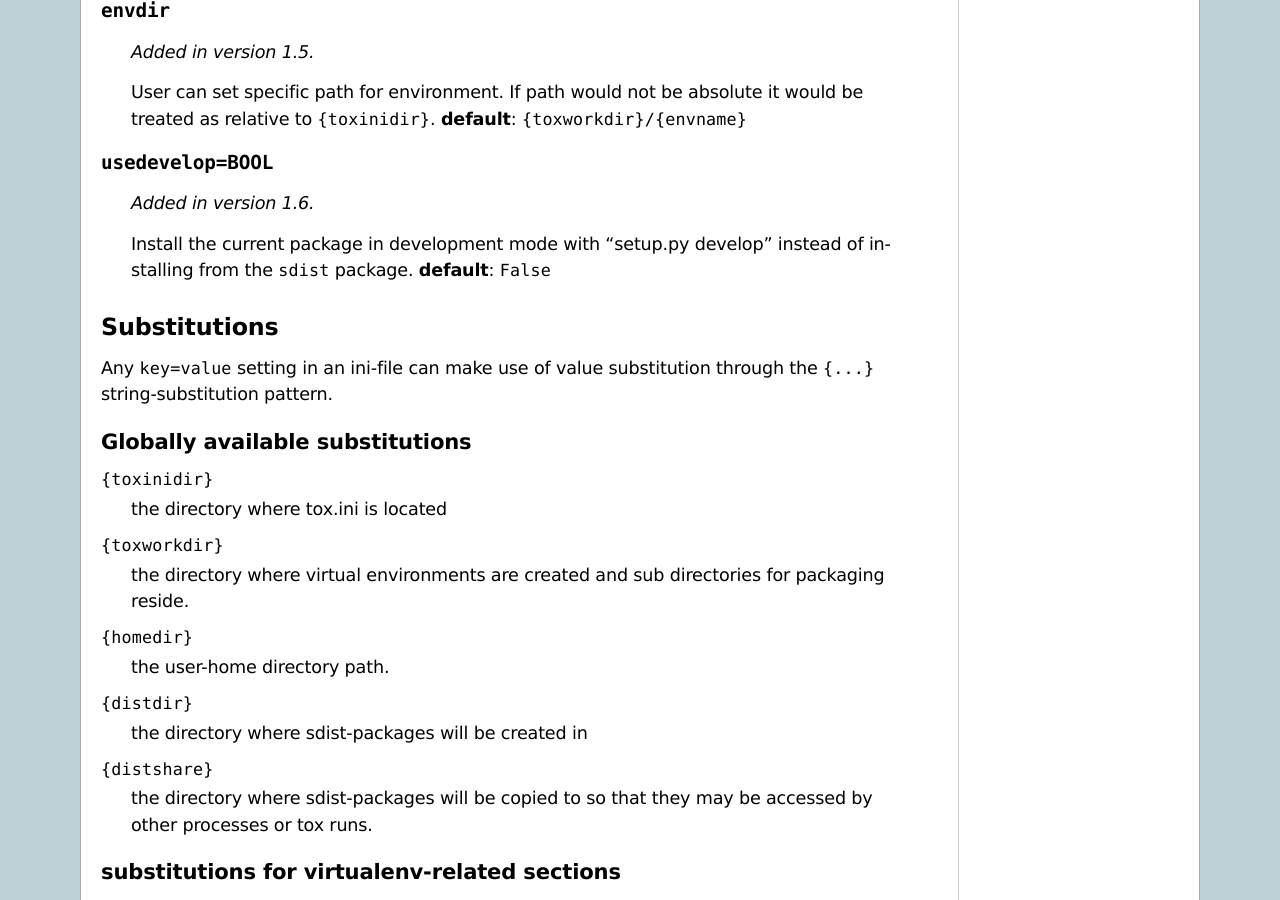
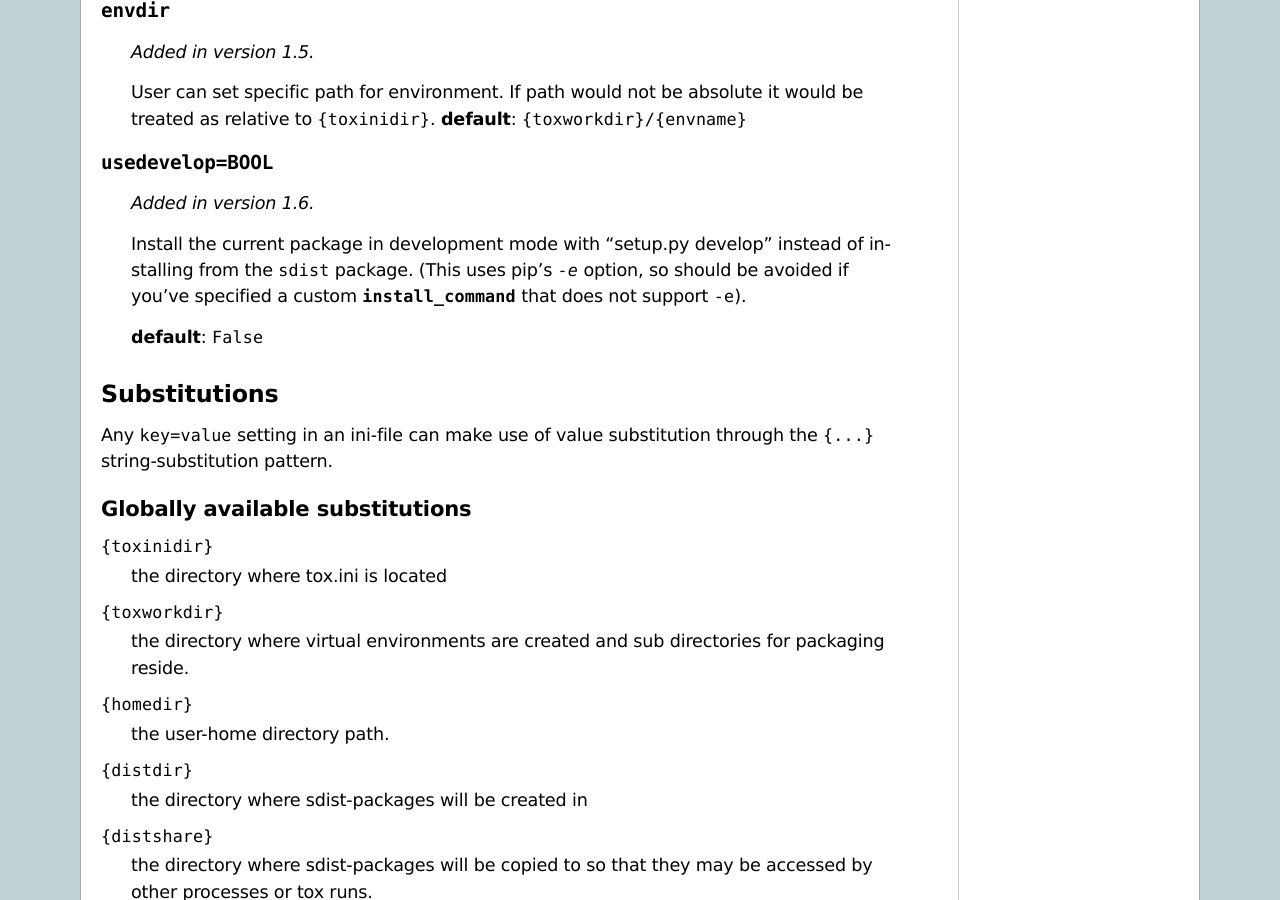
Before and after one commit to msabramo/tox, a Sphinx documentation site: the page built from doc/config.txt, in a window 1280 px wide and 900 px high, scrolled down 3839 px. Built offline with Sphinx 7.4.7, drawn with Linux system fonts in a browser that asks for light colours.

Commit message:
Clarify that usedevelop uses pip's -e option.

```diff
--- a/doc/config.txt
+++ b/doc/config.txt
@@ -211,8 +211,11 @@ Complete list of settings that you can put into ``testenv*`` sections:
 
     .. versionadded:: 1.6
 
-    Install the current package in development mode with "setup.py develop"
-    instead of installing from the ``sdist`` package.
+    Install the current package in development mode with "setup.py
+    develop" instead of installing from the ``sdist`` package. (This
+    uses pip's `-e` option, so should be avoided if you've specified a
+    custom :confval:`install_command` that does not support ``-e``).
+
     **default**: ``False``
 
 
```
